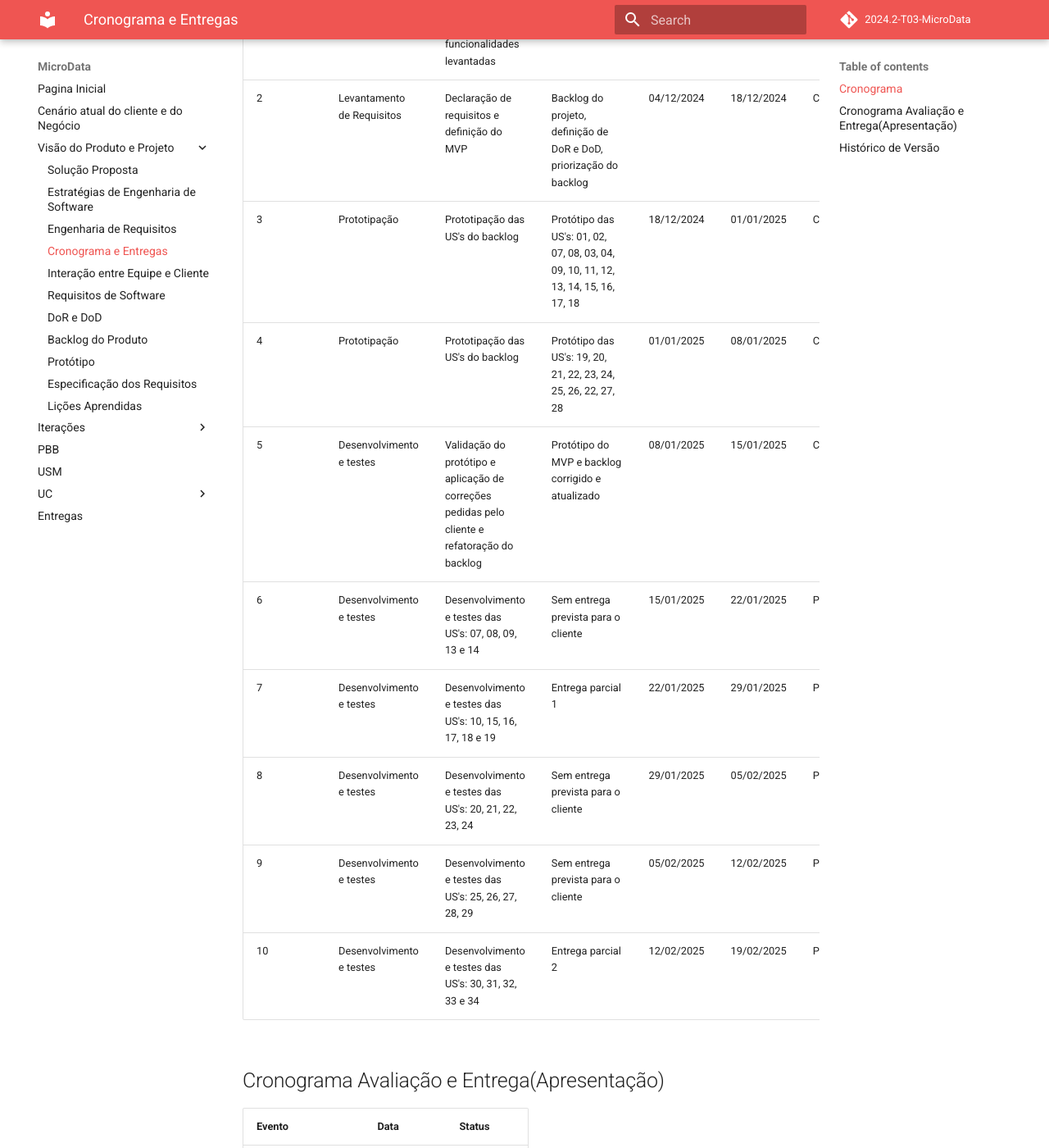
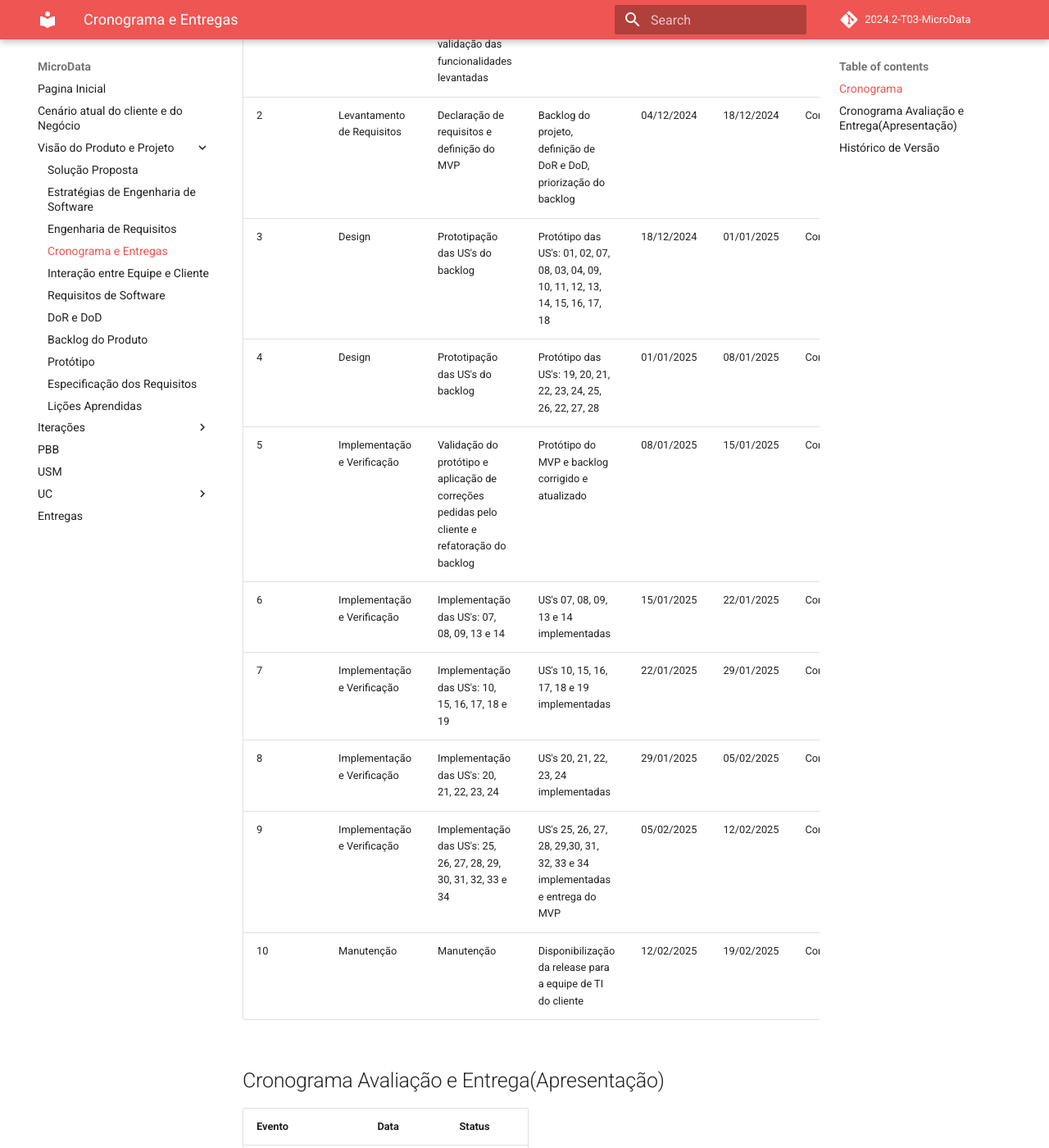
Before and after one commit to storch7/2024.2-T03-MicroData, an MkDocs documentation site: the page built from docs/visao_produto_projeto/cronograma.md, in a window 1280 px wide and 1400 px high, scrolled down 720 px. Shown: the whole window at 82% size. Built offline with MkDocs 1.6.1 and Material for MkDocs 9.7.7, drawn with Linux system fonts in a browser that asks for light colours; comment, search, counter and statistics services are not loaded; some of the changed text lies outside the part shown.

Commit message:
alteraçoes no cronograma

```diff
--- a/docs/visao_produto_projeto/cronograma.md
+++ b/docs/visao_produto_projeto/cronograma.md
@@ -2,19 +2,19 @@
 
 ## Cronograma
 
-| Iteração | Fase RAD                  | Processo de Engenharia                                                                 | Produto (Entrega)                                      | Data Início  | Data Fim    | Status    |
+| Iteração | Fase Cascata                  | Processo de Engenharia                                                                 | Produto (Entrega)                                      | Data Início  | Data Fim    | Status    |
 |----------|---------------------------|--------------------------------------------------------------------------------------|------------------------------------------------------|--------------|------------|-----------|
 | 0        | Levantamento de Requisitos | Primeiro contato com o cliente, acordos entre as partes, alinhamentos de compliance e com o jurídico e kickoff do projeto | Início do GitHub Pages e do processo de documentação | 06/11/2024   | 20/11/2024 | Concluído |
 | 1        | Levantamento de Requisitos | Reuniões com o cliente, levantamento de escopo e atividades, cenário atual do cliente e do negócio, definição da solução; verificação e validação das funcionalidades levantadas | Documentação do GitHub Pages                          | 20/11/2024   | 04/12/2024 | Concluído |
 | 2        | Levantamento de Requisitos | Declaração de requisitos e definição do MVP                                          | Backlog do projeto, definição de DoR e DoD, priorização do backlog | 04/12/2024   | 18/12/2024 | Concluído |
-| 3        | Prototipação               | Prototipação das US's do backlog                                                     | Protótipo das US's: 01, 02, 07, 08, 03, 04, 09, 10, 11, 12, 13, 14, 15, 16, 17, 18 | 18/12/2024   | 01/01/2025 | Concluído |
-| 4        | Prototipação               | Prototipação das US's do backlog                                                     | Protótipo das US's: 19, 20, 21, 22, 23, 24, 25, 26, 22, 27, 28 | 01/01/2025   | 08/01/2025 | Concluído |
-| 5        | Desenvolvimento e testes   | Validação do protótipo e aplicação de correções pedidas pelo cliente e refatoração do backlog | Protótipo do MVP e backlog corrigido e atualizado    | 08/01/2025   | 15/01/2025 | Concluído |
-| 6        | Desenvolvimento e testes   | Desenvolvimento e testes das US's: 07, 08, 09, 13 e 14                                | Sem entrega prevista para o cliente                  | 15/01/2025   | 22/01/2025 | Pendente  |
-| 7        | Desenvolvimento e testes   | Desenvolvimento e testes das US's: 10, 15, 16, 17, 18 e 19                            | Entrega parcial 1                                    | 22/01/2025   | 29/01/2025 | Pendente  |
-| 8        | Desenvolvimento e testes   | Desenvolvimento e testes das US's: 20, 21, 22, 23, 24                                 | Sem entrega prevista para o cliente                  | 29/01/2025   | 05/02/2025 | Pendente  |
-| 9       | Desenvolvimento e testes   | Desenvolvimento e testes das US's: 25, 26, 27, 28, 29                                 | Sem entrega prevista para o cliente                  | 05/02/2025   | 12/02/2025 | Pendente  |
-| 10       | Desenvolvimento e testes   | Desenvolvimento e testes das US's: 30, 31, 32, 33 e 34                             | Entrega parcial 2                                    | 12/02/2025   | 19/02/2025 | Pendente  |
+| 3        | Design               | Prototipação das US's do backlog                                                     | Protótipo das US's: 01, 02, 07, 08, 03, 04, 09, 10, 11, 12, 13, 14, 15, 16, 17, 18 | 18/12/2024   | 01/01/2025 | Concluído |
+| 4        | Design               | Prototipação das US's do backlog                                                     | Protótipo das US's: 19, 20, 21, 22, 23, 24, 25, 26, 22, 27, 28 | 01/01/2025   | 08/01/2025 | Concluído |
+| 5        | Implementação e Verificação  | Validação do protótipo e aplicação de correções pedidas pelo cliente e refatoração do backlog | Protótipo do MVP e backlog corrigido e atualizado    | 08/01/2025   | 15/01/2025 | Concluído |
+| 6        | Implementação e Verificação  | Implementação das US's: 07, 08, 09, 13 e 14                                | US's 07, 08, 09, 13 e 14 implementadas                  | 15/01/2025   | 22/01/2025 | Concluído  |
+| 7        | Implementação e Verificação   | Implementação das US's: 10, 15, 16, 17, 18 e 19                            | US's 10, 15, 16, 17, 18 e 19 implementadas                                    | 22/01/2025   | 29/01/2025 | Concluído  |
+| 8        | Implementação e Verificação  | Implementação das US's: 20, 21, 22, 23, 24                                 | US's 20, 21, 22, 23, 24 implementadas                  | 29/01/2025   | 05/02/2025 | Concluído  |
+| 9       | Implementação e Verificação  | Implementação das US's: 25, 26, 27, 28, 29, 30, 31, 32, 33 e 34                                 | US's 25, 26, 27, 28, 29,30, 31, 32, 33 e 34 implementadas e entrega do MVP                  | 05/02/2025   | 12/02/2025 | Concluído  |
+| 10       | Manutenção   |   Manutenção                           |Disponibilização da release para a equipe de TI do cliente                                      | 12/02/2025   | 19/02/2025 | Concluído  |
 
 
 
@@ -26,11 +26,11 @@
 |Entrega Unidade 1      | 12/11           |Concluído                              |
 |Avaliação Unidade 1    | 14/11           |Concluído                              |
 |Entrega Unidade 2      | 17/12           |Concluído                              |
-|Avaliação Unidade 2    | 19/12           |Pendente                               |
-|Entrega Unidade 3      | 21/01           |Pendente                               |
-|Avaliação Unidade 3    | 23/01           |Pendente                               |
-|Entrega Unidade 4      | 13/02           |Pendente                               |
-|Avaliação Unidade 4    | 18/02           |Pendente                               |
+|Avaliação Unidade 2    | 19/12           |Concluído                               |
+|Entrega Unidade 3      | 21/01           |Concluído                               |
+|Avaliação Unidade 3    | 23/01           |Concluído                               |
+|Entrega Unidade 4      | 13/02           |Concluído                               |
+|Avaliação Unidade 4    | 18/02           |Concluído                               |
 
 O cronograma acima poderá sofrer alterações ao longo do desenvolvimento do projeto.
 
@@ -127,3 +127,4 @@ Todos os requisitos (User Stories) passaram pelos critérios do Definition of Re
 |      15/11/2024      |      1.0      |      Criação do Cronograma       |     Rafael Matuda    |
 |      19/12/2024      |      2.0      |      Restruturação do Cronograma       |     Breno Fernandes    |
 |      20/12/2024      |      2.1      |      Adição do Dor e Dod       |     Breno Fernandes    |
+|      10/02/2025      |      3.0      |      Alterações no cronograma, troca de RAD por Cascata       |     João Lucas Araujo    |
```
